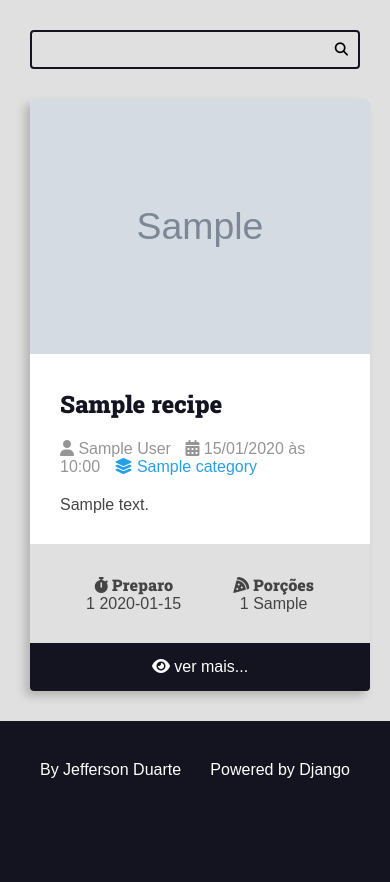
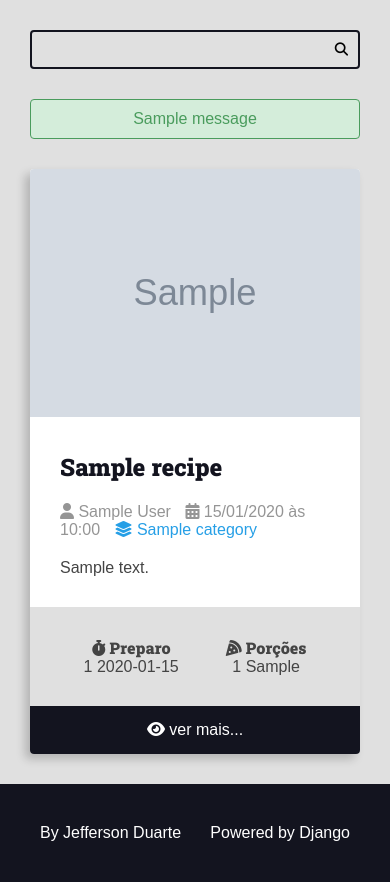
Before and after one commit to jefferson-duarte/Project_Recipes, a Django app: page / in a window 390 px wide. Shown: the part 113-995 px from the top of the page. Before the commit the page ends 891 px from the top, so only its background shows below. Run offline with Django 5.2, Linux system fonts and the light colour scheme; tables that the repository leaves empty hold one stand-in row (values such as "Sample post"); grey boxes marked "Sample" are stand-in pictures; one stand-in notice (Sample message) is shown.

Commit message:
Added flash messages

```diff
--- a/recipes/static/recipes/css/styles.css
+++ b/recipes/static/recipes/css/styles.css
@@ -303,6 +303,58 @@ h1, h2, h3, h4, h5, h6 {
 .pagination .current-page {
     background: var(--color-primary-dark);
 }
+
+/* Messages */
+.messages-container {
+    display: flex;
+    flex-flow: column nowrap;
+    gap: calc(var(--spacing-gutter-medium) / 2);
+}
+
+.message {
+    padding: 1rem;
+    border-radius: 4px;
+    border: 1px solid var(--color-dark-text);
+    background: var(--color-gray-2);
+    color: var(--color-dark-text);
+}
+
+.message-error {
+    border: 1px solid var(--color-error-dark);
+    background: var(--color-error-light);
+    color: var(--color-error-dark);
+}
+
+.message-success {
+    border: 1px solid var(--color-success-dark);
+    background: var(--color-success-light);
+    color: var(--color-success-dark);
+}
+
+.message-warning {
+    border: 1px solid var(--color-warning-dark);
+    background: var(--color-warning-light);
+    color: var(--color-warning-dark);
+}
+
+.message-alert {
+    border: 1px solid var(--color-alert-dark);
+    background: var(--color-alert-light);
+    color: var(--color-alert-dark);
+}
+
+.message-info {
+    border: 1px solid var(--color-info-dark);
+    background: var(--color-info-light);
+    color: var(--color-info-dark);
+}
+
+.message-debug {
+    border: 1px solid var(--color-debug-dark);
+    background: var(--color-debug-light);
+    color: var(--color-debug-dark);
+}
+
 /* Generics */
 
 .center {
@@ -316,3 +368,9 @@ h1, h2, h3, h4, h5, h6 {
 .m-y {
     margin: var(--spacing-gutter-medium) 0;
 }
+
+@media (max-width: 600px) {
+    .main-content-list {
+        grid-template-columns: repeat(auto-fit, minmax(100%, 1fr));
+    }
+}
--- a/recipes/templates/recipes/pages/home.html
+++ b/recipes/templates/recipes/pages/home.html
@@ -3,6 +3,8 @@
 {% block title %}Home |{% endblock title %}
 
 {% block content %}
+    {% include "recipes/partials/messages.html" %}
+
     <div class="main-content main-content-list container">
 
         {% for recipe in recipes %}
--- /dev/null
+++ b/recipes/templates/recipes/partials/messages.html
@@ -0,0 +1,9 @@
+{% if messages %}
+    <div class="main-content center container messages-container">
+        {% for message in messages %}
+            <div class="message {{ message.tags }}">
+                {{ message }}
+            </div>
+        {% endfor %}
+    </div>
+{% endif %}
```
Also changed, not shown: project/settings.py (+9 -0 lines), recipes/tests/test_recipe_home_view.py (+16 -0 lines).
